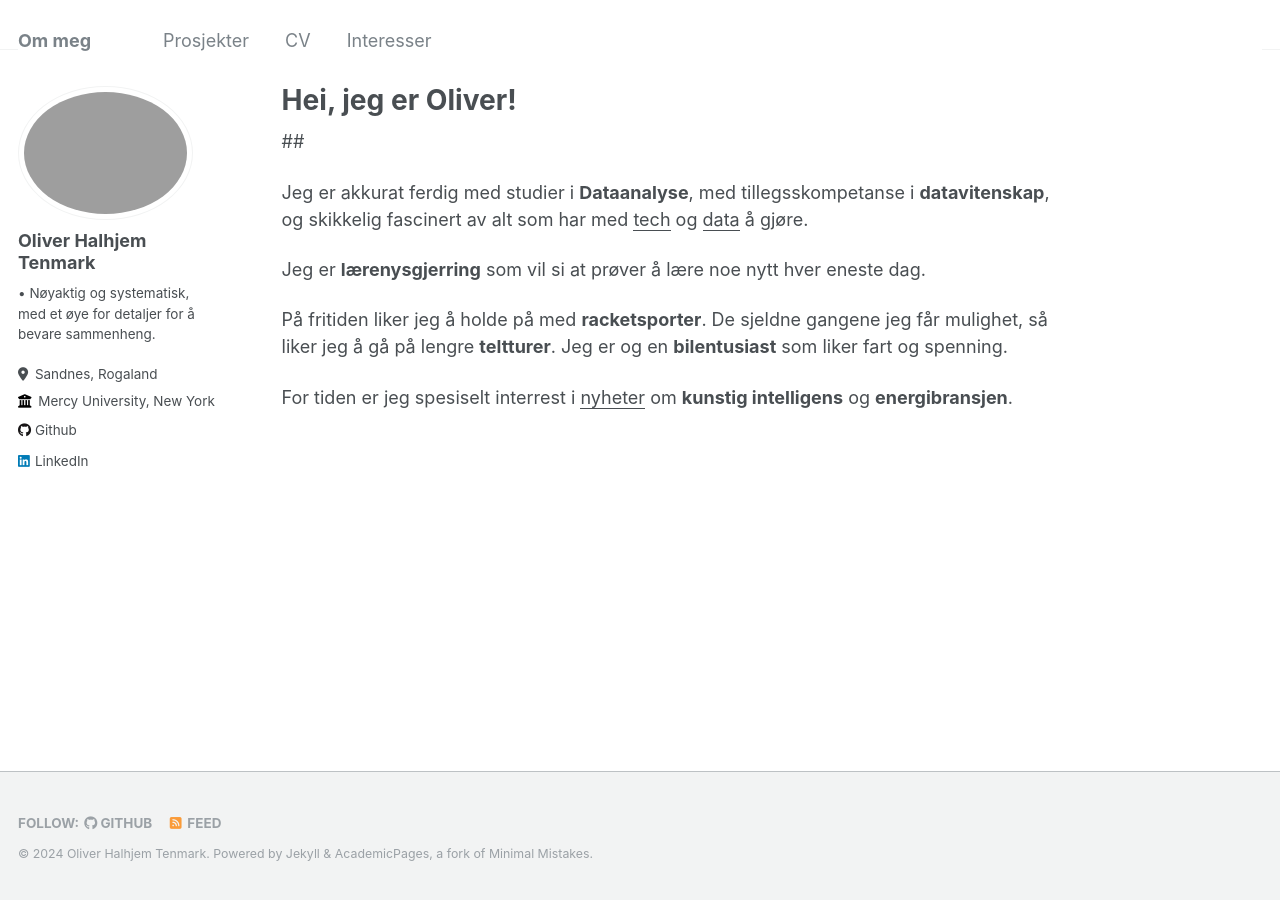
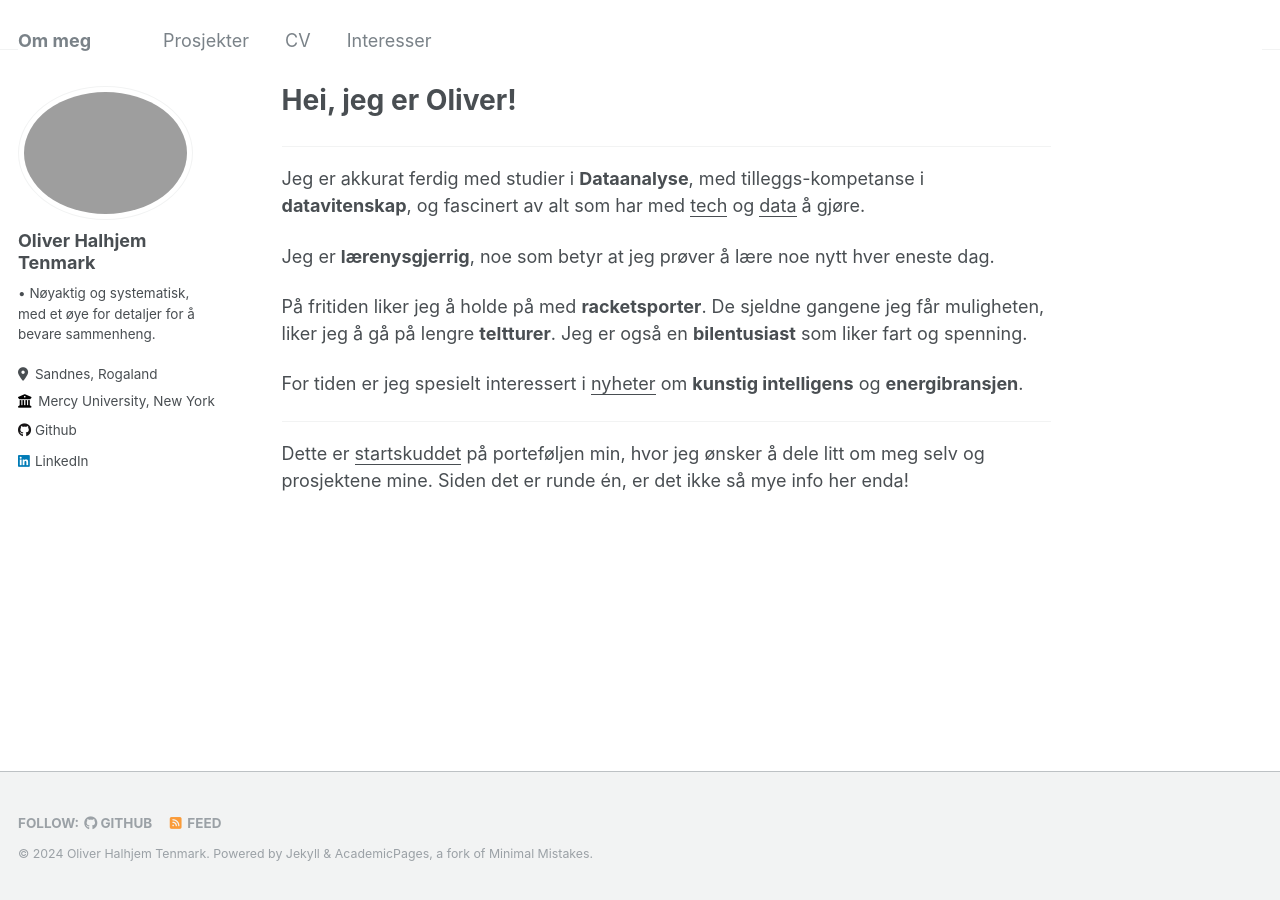
Before and after one commit to olivertenmark/Portfolio, a Jekyll site: the page built from _pages/about.md, in a window 1280 px wide. Built offline with Jekyll 4.4.1, drawn with Linux system fonts in a browser that asks for light colours.

Commit message:
Change about section, post, add image

```diff
--- a/_pages/about.md
+++ b/_pages/about.md
@@ -7,12 +7,16 @@ redirect_from:
   - /about.html
 ---
 
-##
+<hr class="solid">
 
-Jeg er akkurat ferdig med studier i **Dataanalyse**, med tillegsskompetanse i **datavitenskap**, og skikkelig fascinert av alt som har med <ins>tech</ins> og <ins>data</ins> å gjøre.
+Jeg er akkurat ferdig med studier i **Dataanalyse**, med tilleggs-kompetanse i **datavitenskap**, og  fascinert av alt som har med <ins>tech</ins> og <ins>data</ins> å gjøre.
 
-Jeg er **lærenysgjerring** som vil si at prøver å lære noe nytt hver eneste dag.
+Jeg er **lærenysgjerrig**, noe som betyr at jeg prøver å lære noe nytt hver eneste dag.
 
-På fritiden liker jeg å holde på med **racketsporter**. De sjeldne gangene jeg får mulighet, så liker jeg å gå på lengre **teltturer**. Jeg er og en **bilentusiast** som liker fart og spenning.
+På fritiden liker jeg å holde på med **racketsporter**. De sjeldne gangene jeg får muligheten, liker jeg å gå på lengre **teltturer**. Jeg er også en **bilentusiast** som liker fart og spenning.
 
-For tiden er jeg spesiselt interrest i <ins>nyheter</ins> om **kunstig intelligens** og **energibransjen**.
+For tiden er jeg spesielt interessert i <ins>nyheter</ins> om **kunstig intelligens** og **energibransjen**.
+
+<hr class="solid">
+
+Dette er <ins>startskuddet</ins> på porteføljen min, hvor jeg ønsker å dele litt om meg selv og prosjektene mine. Siden det er runde én, er det ikke så mye info her enda!
```
Also changed, not shown: _posts/2012-08-14-blog-post-1.md (+5 -2 lines), images/sketchup.png (added).
